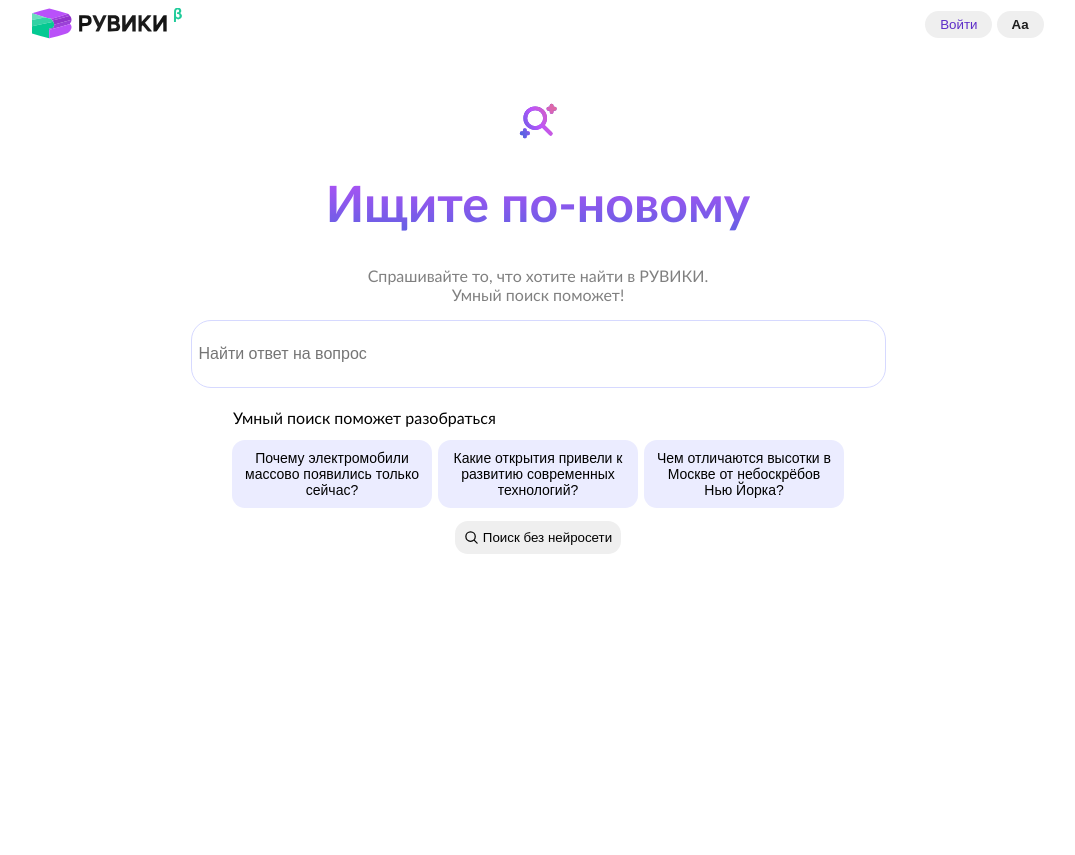
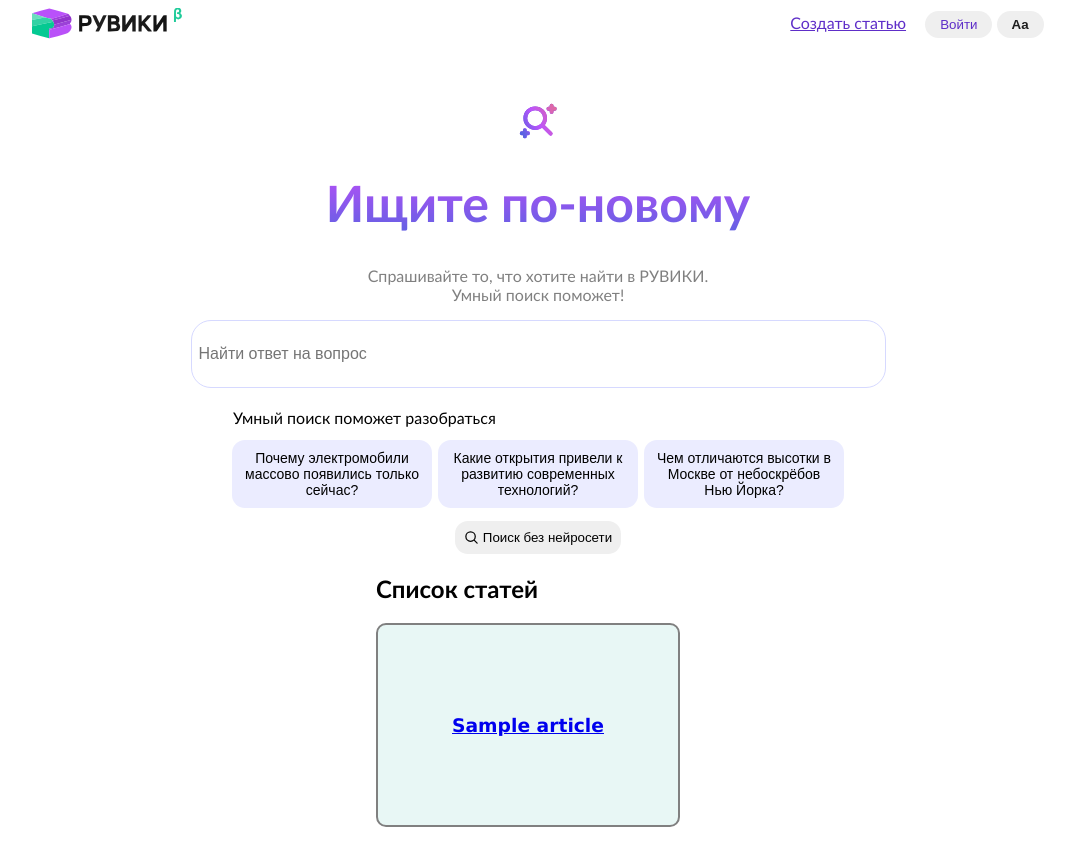
Before and after one commit to artem-reb/Web, a Flask app: page / in a window 1280 px wide. Shown: the whole page, without its empty margins (102-1177 px from the left). Before the commit the page ends 554 px from the top, so only its background shows below. Run offline with Flask 3, Linux system fonts and the light colour scheme; tables that the repository leaves empty hold one stand-in row (values such as "Sample post").

Commit message:
Добавил полностью базу данных и вывод всех статей на главной странице

```diff
--- a/database.py
+++ b/database.py
@@ -3,15 +3,14 @@
 
 
 class Database:
-    articles = []
 
     DB = 'database.db'
     SCHEMA = 'schema.sql'
 
 
     @staticmethod
-    def execute(sql, params):
-        connection = sqlite3.connect(Database.DATABASE)
+    def execute(sql, params=()):
+        connection = sqlite3.connect(Database.DB)
         cursor= connection.cursor()
         cursor.execute(sql,params)
         connection.commit()
@@ -25,24 +24,31 @@
     def save(article: Article):
         if Database.find_article_by_title(article.title) is not None:
             return False
-        Database.execute('INSERT INTO articles VALUES (?,?,?)', [article.title, article.content, article.photo])
+        Database.execute('INSERT INTO articles (title, content, photo)VALUES (?,?,?)', [article.title, article.content, article.photo])
         return True
 
     @staticmethod
     def get_all_articles():
-        return Database.articles
+        connection = sqlite3.connect(Database.DB)
+        cursor= connection.cursor()
+        cursor.execute("select * from articles ")
+        raw_articles = cursor.fetchall()
+        articles = []
+        for id, title, content, photo in raw_articles:
+            article = Article(title,content,photo,id)
+            articles.append(article)
+        print(articles)
+        return articles
+
 
     @staticmethod
     def find_article_by_title(title):
-        connection = sqlite3.connect(Database.DATABASE)
+        connection = sqlite3.connect(Database.DB)
         cursor= connection.cursor()
         cursor.execute("select * from articles where title = ?", [title])
         articles = cursor.fetchall()
         if len(articles) == 0:
             return None
-        article = Article(articles[0][0],
-                          articles[0][1],
-                          articles[0][2],
-                          articles[0][3]
-                          )
-        return articles[0]
+        id, title, content, photo = articles[0]
+        article = Article(title, content, photo, id)
+        return article
--- a/schema.sql
+++ b/schema.sql
@@ -1,6 +1,6 @@
-CREATE TABLE articles (
+CREATE TABLE IF NOT EXISTS articles(
     id INTEGER PRIMARY KEY AUTOINCREMENT,
     title TEXT not null,
     content TExt not null,
-    photo text not null,
+    photo text not null
 )
--- a/server.py
+++ b/server.py
@@ -9,41 +9,18 @@
 os.makedirs(app.config["UPLOAD_FOLDER"], exist_ok=True)
 
 
+Database.create_table()
+
 @app.route('/', methods=["GET"])
 @app.route('/index')
 def index():
-    return render_template('ruwiki.html')
+    articles = Database.get_all_articles()
+    groups = []
+    k = 3
+    for i in range(0, len(articles), k):
+        groups.append(articles[i:i+k])
+    return render_template("ruwiki.html", groups=groups)
 
-
-
-database = {
-    "sonic": {
-        "title_article": "Ёж соник",
-        "text_article": """
-Соник — синий антропоморфный ёж, созданный художником Наото Осимой, программистом Юдзи Накой и дизайнером Хирокадзу Ясухарой. Во время разработки было предложено множество образов главного героя будущей игры, но разработчики остановились на ёжике синего цвета. Своё имя Соник получил за способность бегать на сверхзвуковых скоростях (англ. sonic — «звуковой; со скоростью звука»). Геймплей за Соника в большинстве игр серии Sonic the Hedgehog заключается в быстром прохождении уровней и битвах с врагами, для атаки которых Соник сворачивается в шар во время прыжка. Немаловажную роль для Соника играют золотые кольца, служащие ему в качестве защиты. Главным антагонистом героя является доктор Эггман, который хочет захватить мир и построить свою империю «Эггманленд».
-""",
-        "article_image_title": "Соник",
-        "article_image_path": "sonic.png"
-    },
-    "naklz": {
-        "title_article": "Наклз",
-        "text_article": """
-Наклз — красная антропоморфная ехидна, чьи иглы похожи на причёску из многочисленных коротких дредов. Можно заметить некоторое различие между игровым и неигровым спрайтами Наклза. В играх играбельный Наклз предстаёт в ярко-красном цвете с зелёными носками, а неиграбельный — как красно-розовый с жёлтыми носками. По официальным данным Наклзу 16 лет. День рождения, вероятно, 2 февраля — когда вышла первая игра с его участием — Sonic the Hedgehog 3, однако он может быть игровым персонажем в Sonic the Hedgehog 2 — достаточно лишь использовать картридж игры Sonic & Knuckles, в котором была задействована технология Lock-on. На его кулаках выделяются увеличенные костяшки пальцев (по 2 на каждой руке), отсюда и его имя (англ. knuckles — кастет). Он происходит из древнего клана ехидн, в котором также в своё время были вождь Пачакамак и Тикал. Упоминается, что Наклз — последний представитель своего клана.
-""",
-        "article_image_title": "Наклз",
-        "article_image_path": "Knuckles06.png"
-    },
-    "breaking_bad" : {
-        "title_article": "Во все тяжкие",
-        "text_article": """
-«Во все тя́жкие» (англ. Breaking Bad) — американская телевизионная криминальная драма, премьерные серии которой транслировались с 20 января 2008 года по 29 сентября 2013 года по кабельному каналу AMC. На протяжении пяти сезонов, состоящих из 62 эпизодов, показана история Уолтера Уайта, школьного учителя, у которого диагностировали неоперабельный рак лёгких. Вместе со своим бывшим учеником Джесси Пинкманом он начинает производить и продавать метамфетамин, чтобы обеспечить финансовое будущее своей семьи. Постановка и съёмка сериала велись в городе Альбукерке, штат Нью-Мексико.
-
-Создатель и исполнительный продюсер сериала — Винс Гиллиган. Главные роли исполнили Брайан Крэнстон, сыгравший Уолтера Уайта, и Аарон Пол, ставший его сообщником Джесси Пинкманом. Анна Ганн стала Скайлер Уайт — женой Уолтера Уайта, Ар-Джей Митт — его сыном. Бетси Брандт исполнила роль сестры Скайлер — Мари Шрейдер, а её мужа Хэнка Шрейдера сыграл Дин Норрис. Во втором сезоне Уолтер нанял адвоката Сола Гудмана, в роли которого выступил Боб Оденкерк. Он в свою очередь познакомил Уолта с частным сыщиком Майком Эрмантраутом, сыгранным Джонатаном Бэнксом. Временным работодателем Уолта в сфере наркоторговли стал Густаво Фринг, в исполнении Джанкарло Эспозито. В заключительном сезоне сериала появились Джесси Племонс в роли Тода Алкиста, временного сообщника Уолтера Уайта, и Лора Фрейзер в роли Лидии Родарт-Куэйл, новой компаньонки Уолта.
-""",
-        "article_image_title": "Во все тяжкие",
-        "article_image_path": "Breaking_Bad_logo.png"
-    }
-}
 
 @app.route('/article/<name>')
 def sonic_article(name):
@@ -84,13 +61,11 @@
     article = Article(title, content, photo.filename)
     Database.save(article)
 
-    return redirect(url_for("show_articles"))
+    return redirect(url_for("index"))
 
 @app.route('/articles')
 def show_articles():
     articles = Database.get_all_articles()
-
-
     groups = []
     k = 3
     for i in range(0, len(articles), k):
--- a/static/articles.css
+++ b/static/articles.css
@@ -21,3 +21,7 @@
     display: flex;
     justify-content: center;
 }
+
+.article_table_name {
+
+}
--- a/static/style.css
+++ b/static/style.css
@@ -98,6 +98,14 @@
     height: auto;
 }
 
+.button-create-article {
+    color: #5e2ec8;
+    border: None;
+    border-radius: 15px;
+    padding: 6px 15px;
+    cursor: pointer;
+}
+
 .button-login {
     color: #5e2ec8;
     border: None;
--- a/templates/add_article.html
+++ b/templates/add_article.html
@@ -12,8 +12,10 @@
         <div class="header-menu">
             <a href="https://ru.ruwiki.ru/wiki/Заглавная_страница"><img class="ruwiki-icon" src="{{url_for('static', filename='logo_ruwiki.svg')}}" alt = "Логотип Рувики"></a>
 
-            <div class="header_buttons"><button class="button-login">Войти</button>
-            <button class = "button-change-font">Aa</button></div>
+            <div class="header_buttons">
+                <button class="button-login">Войти</button>
+                <button class="button-change-font">Aa</button>
+            </div>
         </div>
 
         <hr>
--- a/templates/ruwiki.html
+++ b/templates/ruwiki.html
@@ -5,6 +5,7 @@
         <meta charset="utf-8">
         <title>Рувики</title>
         <link rel="stylesheet" href="{{url_for('static', filename='style.css')}}">
+        <link rel="stylesheet" href="{{url_for('static', filename='articles.css')}}">
     </head>
     <body>
         <div class="header">
@@ -13,9 +14,10 @@
                 <img class="ruwiki-icon" src="{{url_for('static', filename='logo_ruwiki.svg')}}" alt = "Логотип Рувики">
                 </a>
                 <div class="header_buttons">
+
+                    <a href="{{ url_for('add_article') }}" class="button-create-article">Создать статью</a>
                     <button class="button-login">Войти</button>
-
-                    <button class = "button-change-font">Aa</button>
+                    <button class="button-change-font">Aa</button>
                 </div>
             </div>
             <div class="center_text">
@@ -61,5 +63,23 @@
                 </div>
             </div>
         </div>
+
+        <div class="articles_section">
+            <h2 class="article_table_name">Список статей</h2>
+            <div class='article_table'>
+                {% for group in groups %}
+                    <div class="article_table_row">
+                        {% for article in group %}
+                        <div class = 'article_card'>
+                            <a href = "{{ url_for ('sonic_article', name=article.title)}}">
+                                <h3>{{article.title}}</h3>
+                            </a>
+                        </div>
+                        {% endfor %}
+                    </div>
+                    {% endfor %}
+                </div>
+            </div>
+        </div>
     </body>
 </html>
```
Also changed, not shown: templates/articles.html (+5 -2 lines), templates/base.html (+5 -2 lines).
